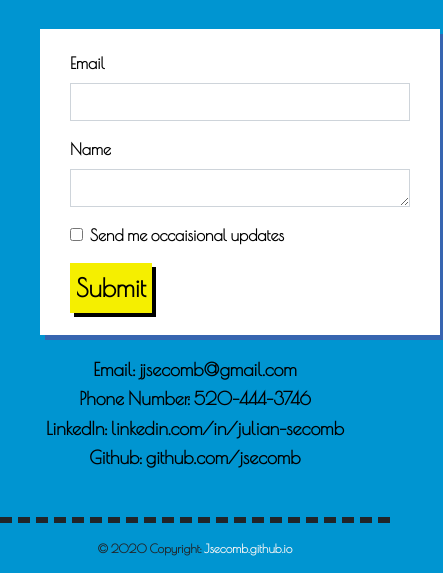
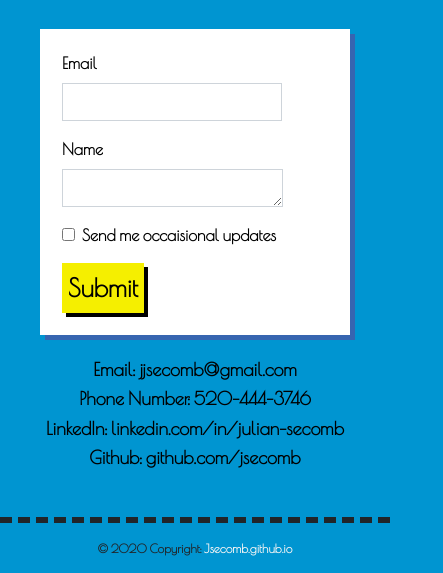
Before and after one commit to jsecomb/jsecomb.github.io, a plain HTML site: page contact.html in a window 390 px wide. Shown: the part 357-930 px from the top of the page, 443 px wide, since content can reach past the window. Drawn offline with nearby package versions, Linux system fonts and the light colour scheme.

Commit message:
changing mobile view

```diff
--- a/style.css
+++ b/style.css
@@ -105,9 +105,6 @@ p{
     border-radius: 30px;
 }
 
-.carousel {
-}
-
 .portfolioText {
     border-radius: 30px;
     background-color: #d3d3d3;
@@ -116,7 +113,7 @@ p{
 .contactMe {
     margin: 0 auto;
     padding: 10px;
-    width: 360px;
+    width: auto;
 }
 
 .btn-primary {
@@ -173,7 +170,7 @@ p{
 
 .contactInfo{
     margin: 0 auto;
-    width: 400px;
+    width: auto;
     padding: 12px;
     background-color: white;
     box-shadow: 5px 5px #3765b0;
@@ -186,9 +183,11 @@ p{
 
 .form-control {
     border-radius: 0%;
+    width: auto;
 }
 
 @media screen and (max-width: 768px) {
+
     .carousel-inner {
         margin-bottom: 15px;
     }
```
Also changed, not shown: contact.html (+1 -1 lines).
